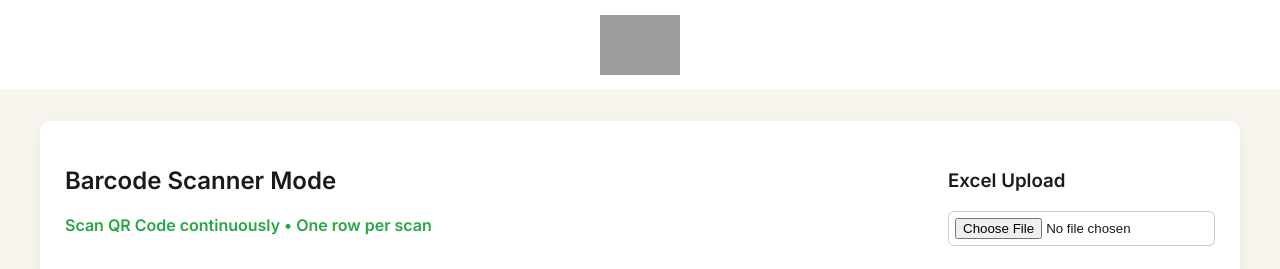
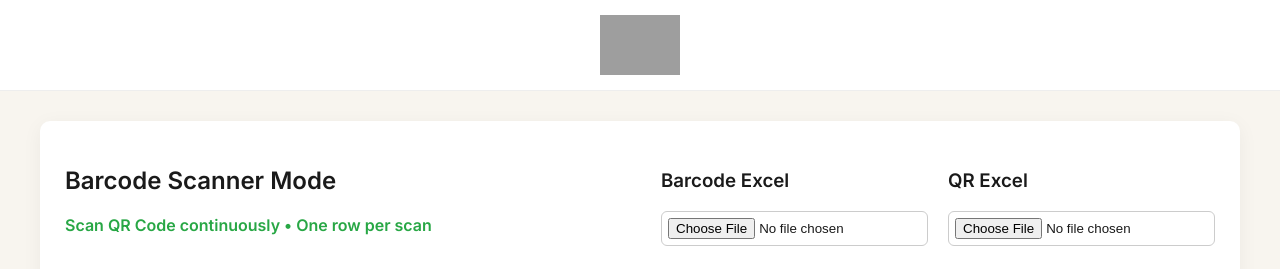
Before and after one commit to keshav50m/GopalamInternal, a Next.js app in the folder gopalam-jewels/: page / in a window 1280 px wide. Shown: the top 269 px of the page. Built offline with nearby package versions, Linux system fonts and the light colour scheme; no server answers; the database is empty; grey boxes are pictures that could not be loaded.

Commit message:
Added QR Excel upload and image compression

```diff
--- a/gopalam-jewels/src/components/ProductLookup.tsx
+++ b/gopalam-jewels/src/components/ProductLookup.tsx
@@ -3,6 +3,7 @@ import { useState, useEffect, useRef } from "react";
 import { calculateTotals } from "@/utils/calculateTotals";
 import ProductTable from "@/components/productTable";
 import ExcelUpload from "@/components/ExcelUpload";
+import QRCodeExcelUpload from "@/components/QRCodeExcelUpload";
 
 export default function ProductPanel() {
   const [rows, setRows] = useState<any[]>([
@@ -161,10 +162,51 @@ export default function ProductPanel() {
     uploadToCloudinary(file, index);
   };
 
+  const compressImage = (file: File): Promise<File> => {
+    return new Promise((resolve) => {
+      const img = new Image();
+      const canvas = document.createElement("canvas");
+      const ctx = canvas.getContext("2d");
+
+      img.onload = () => {
+        canvas.width = img.width;
+        canvas.height = img.height;
+
+        ctx?.drawImage(img, 0, 0);
+
+        canvas.toBlob(
+          (blob) => {
+            if (!blob) {
+              resolve(file);
+              return;
+            }
+
+            const compressedFile = new File(
+              [blob],
+              file.name,
+              {
+                type: "image/jpeg",
+                lastModified: Date.now(),
+              }
+            );
+
+            resolve(compressedFile);
+          },
+          "image/jpeg",
+          0.6 // compression quality
+        );
+      };
+
+      img.src = URL.createObjectURL(file);
+    });
+  };
+
   const uploadToCloudinary = async (file: File, index: number) => {
     try {
+      const compressedFile = await compressImage(file);
+
       const formData = new FormData();
-      formData.append("file", file);
+      formData.append("file", compressedFile);
       formData.append("upload_preset", "gopalam_jewels");
 
       const res = await fetch(
@@ -237,9 +279,33 @@ export default function ProductPanel() {
           </p>
         </div>
 
-        <div>
+        {/* <div>
           <h3>Excel Upload</h3>
           <ExcelUpload setRows={setRows} savedProducts={savedProducts} />
+        </div> */}
+
+        <div
+          style={{
+            display: "flex",
+            gap: "20px",
+            alignItems: "flex-start",
+          }}
+        >
+          <div>
+            <h3>Barcode Excel</h3>
+            <ExcelUpload
+              setRows={setRows}
+              savedProducts={savedProducts}
+            />
+          </div>
+
+          <div>
+            <h3>QR Excel</h3>
+            <QRCodeExcelUpload
+              setRows={setRows}
+              savedProducts={savedProducts}
+            />
+          </div>
         </div>
       </div>
 
--- /dev/null
+++ b/gopalam-jewels/src/components/QRCodeExcelUpload.tsx
@@ -0,0 +1,85 @@
+"use client";
+
+import * as XLSX from "xlsx";
+
+type Props = {
+    setRows: React.Dispatch<React.SetStateAction<any[]>>;
+    savedProducts: any[];
+};
+
+export default function QRCodeExcelUpload({
+    setRows,
+    savedProducts,
+}: Props) {
+
+    const parseQRCode = (fullString: string) => {
+        const parts = fullString.split(",").map((p) => p.trim());
+
+        return {
+            BARCODE: parts[0] || "",
+            ITEMNO: parts[1] || "",
+            "STONE NAME": parts[2] || "",
+            "GROSS WT": parts[3] || "",
+            "STONE WT": parts[4] || "",
+            "DAI WT": parts[5] || "",
+            "TAG PRICE": parts[6] || "",
+            SIZE: parts[7] || "",
+            USD: parts[8] || "",
+        };
+    };
+
+    const handleFileUpload = async (
+        e: React.ChangeEvent<HTMLInputElement>
+    ) => {
+        const file = e.target.files?.[0];
+
+        if (!file) return;
+
+        const data = await file.arrayBuffer();
+
+        const workbook = XLSX.read(data);
+
+        const sheet = workbook.Sheets[workbook.SheetNames[0]];
+
+        const json = XLSX.utils.sheet_to_json(sheet);
+
+        const newRows = json.map((row: any) => {
+            const qrString = String(row.qrCode || "").trim();
+
+            const parsed = parseQRCode(qrString);
+
+            const barcode = parsed.BARCODE;
+
+            const match = savedProducts.find(
+                (p) => String(p.barcode).trim() === barcode
+            );
+
+            return {
+                qrCode: qrString,
+                barcode,
+                data: parsed,
+                imageUrl: match?.image || "",
+                previewUrl: match?.image || "",
+            };
+        });
+
+        setRows((prev) => [...prev, ...newRows]);
+    };
+
+    return (
+        <div>
+            <input
+                type="file"
+                accept=".xlsx,.xls"
+                onChange={handleFileUpload}
+                style={{
+                    border: "1px solid #ccc",
+                    padding: "6px",
+                    borderRadius: "6px",
+                    background: "white",
+                    cursor: "pointer"
+                }}
+            />
+        </div>
+    );
+}
--- a/gopalam-jewels/src/components/productTable.tsx
+++ b/gopalam-jewels/src/components/productTable.tsx
@@ -101,7 +101,9 @@ export default function ProductTable({
             <td>{row.data?.ITEMNO}</td>
             <td>{row.data?.["STONE NAME"]}</td>
             <td>{row.data?.["GROSS WT"]}</td>
-            <td>{row.data?.["STONE WT"]}</td>
+            <td>{row.data?.["STONE WT"]
+              ? parseFloat(row.data["STONE WT"]).toFixed(2)
+              : ""}</td>
 
             {/* ✅ DAI FIX */}
             <td>
```
